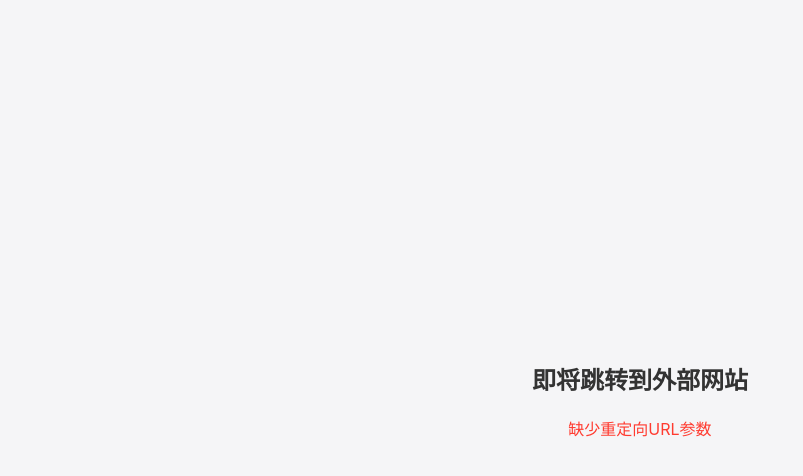
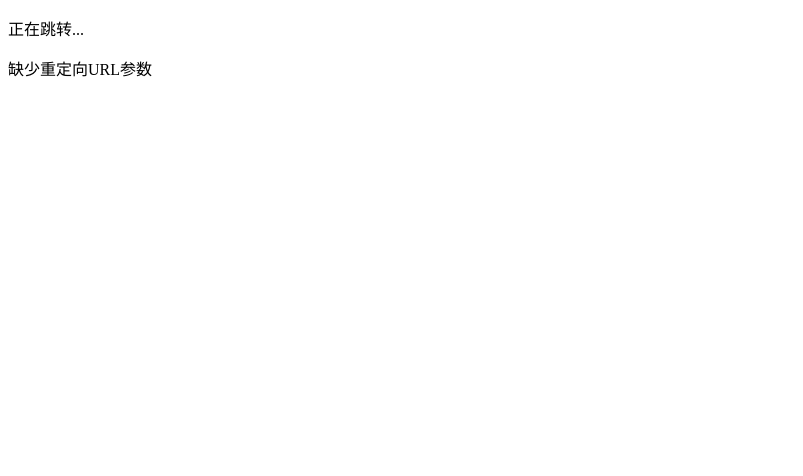
Before and after one commit to developerZGB/developerZGB.github.io, a plain HTML site: page index.html in a window 1280 px wide. Shown: the whole page, without its empty margins (0-803 px from the left). Drawn offline with Linux system fonts and the light colour scheme.

Commit message:
Update index.html

```diff
--- a/index.html
+++ b/index.html
@@ -1,83 +1,22 @@
 <!DOCTYPE html>
 <html>
 <head>
-   <title>即将跳转</title>
+   <title>Redirecting...</title>
    <meta http-equiv="Content-Type" content="text/html; charset=utf-8">
    <meta name="viewport" content="width=device-width, initial-scale=1.0">
-   <style>
-       body {
-           font-family: -apple-system, BlinkMacSystemFont, "Segoe UI", Roboto, Helvetica, Arial, sans-serif;
-           display: flex;
-           flex-direction: column;
-           align-items: center;
-           justify-content: center;
-           height: 100vh;
-           margin: 0;
-           background-color: #f5f5f7;
-           color: #333;
-       }
-       .container {
-           text-align: center;
-           max-width: 90%;
-       }
-       h1 {
-           font-size: 24px;
-           margin-bottom: 20px;
-       }
-       .btn {
-           display: inline-block;
-           padding: 12px 24px;
-           font-size: 16px;
-           color: #fff;
-           background-color: #007AFF;
-           border: none;
-           border-radius: 8px;
-           text-decoration: none;
-           cursor: pointer;
-           transition: background-color 0.2s;
-       }
-       .btn:hover {
-           background-color: #0056b3;
-       }
-       #error {
-           color: #ff3b30;
-           margin-top: 20px;
-       }
-   </style>
    <script>
-       function redirectToUrl() {
-           const url = new URLSearchParams(window.location.search).get('redirectUrl');
+       function redirect() {
+           var url = new URLSearchParams(window.location.search).get('redirectUrl');
            if (url) {
-               // 可选：校验 URL 是否合法（防止 open redirect 漏洞）
-               try {
-                   new URL(url);
-                   window.location.href = url;
-               } catch (e) {
-                   document.getElementById('error').textContent = '无效的重定向链接';
-                   document.getElementById('error').style.display = 'block';
-               }
+               window.location.href = url;
            } else {
-               document.getElementById('error').textContent = '缺少重定向URL参数';
                document.getElementById('error').style.display = 'block';
            }
        }
-
-       // 页面加载完成后，解析 URL 并决定是否显示按钮
-       window.onload = function() {
-           const url = new URLSearchParams(window.location.search).get('redirectUrl');
-           if (!url) {
-               document.getElementById('error').textContent = '缺少重定向URL参数';
-               document.getElementById('error').style.display = 'block';
-               document.getElementById('continueBtn').style.display = 'none';
-           }
-       };
    </script>
 </head>
-<body>
-   <div class="container">
-       <h1>即将跳转到外部网站</h1>
-       <button id="continueBtn" class="btn" onclick="redirectToUrl()">继续</button>
-       <p id="error" style="display: none;"></p>
-   </div>
+<body onload="redirect()">
+   <p>正在跳转...</p>
+   <p id="error" style="display: none;">缺少重定向URL参数</p>
 </body>
 </html>
```
